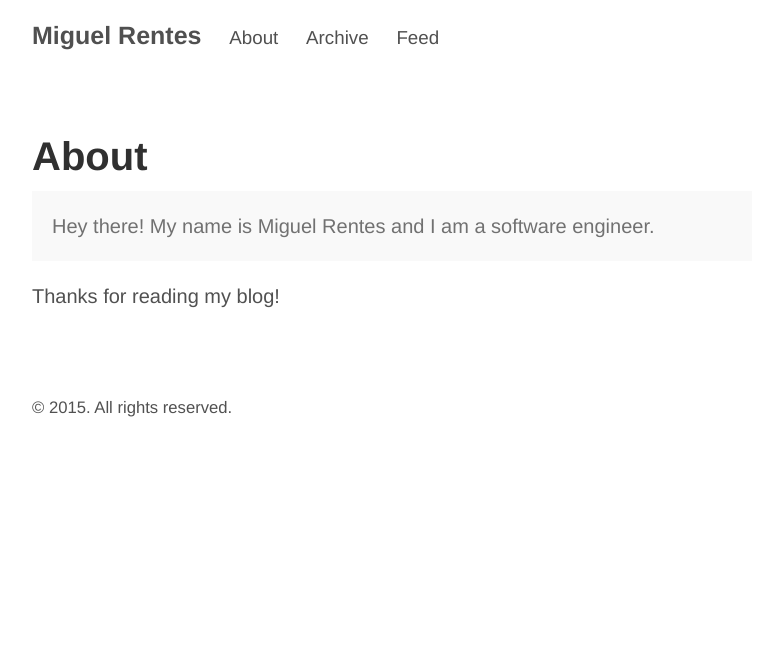
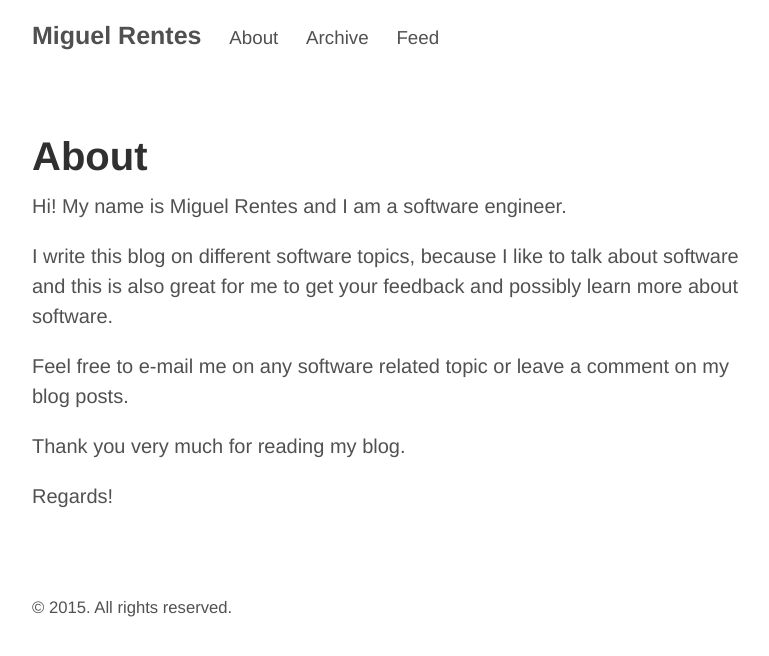
Before and after one commit to rentes/rentes.github.io, a Jekyll site: the page built from about.md, in a window 1280 px wide. Shown: the top 656 px of the page, without its empty margins (248-1017 px from the left). Built offline with Jekyll 4.4.1, drawn with Linux system fonts in a browser that asks for light colours.

Commit message:
Adds a better about description

```diff
--- a/about.md
+++ b/about.md
@@ -3,8 +3,15 @@ layout: page
 title: About
 ---
 
-<p class="message">
-  Hey there! My name is Miguel Rentes and I am a software engineer.
-</p>
+Hi! My name is Miguel Rentes and I am a software engineer.
 
-Thanks for reading my blog!
+I write this blog on different software topics, because I like to talk
+about software and this is also great for me to get your feedback and
+possibly learn more about software.
+
+Feel free to e-mail me on any software related topic or leave a
+comment on my blog posts.
+
+Thank you very much for reading my blog.
+
+Regards!
```
